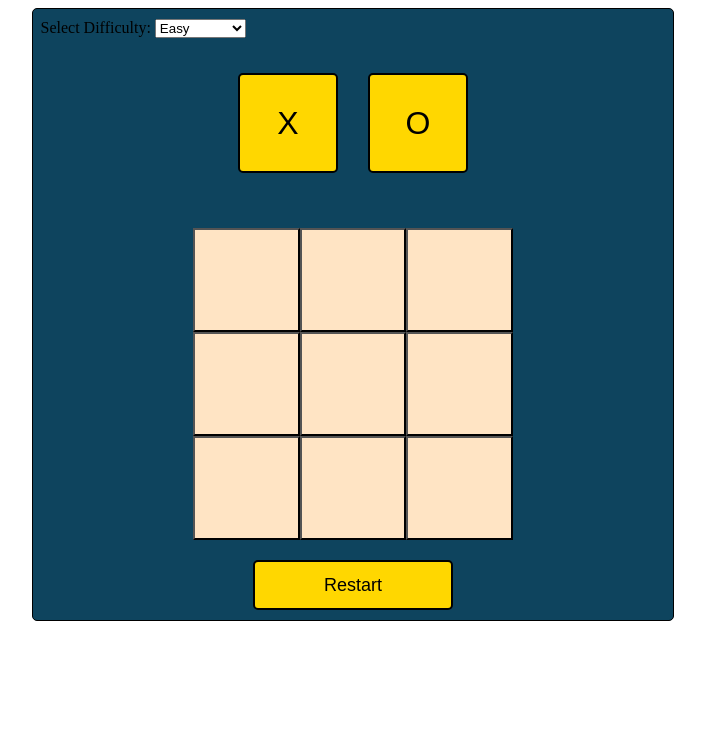
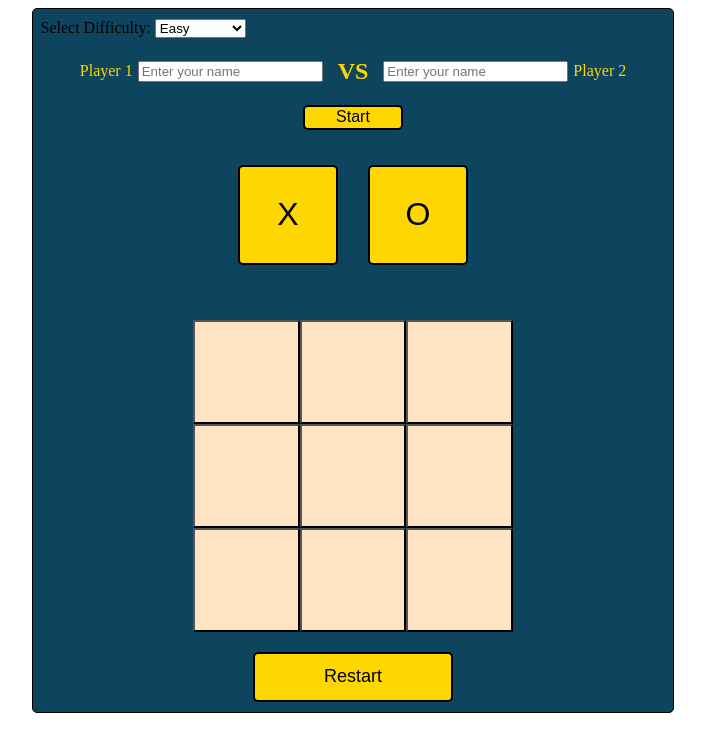
Before and after one commit to EjembiEmmanuel/tic-tac-toe, a plain HTML site: page index.html in a window 1280 px wide. Shown: the whole page, without its empty margins (287-992 px from the left). Drawn offline with Linux system fonts and the light colour scheme.

Commit message:
* Added labels and input fields for players to enter their names
* Added button to start the game

* Styled the labels, input fields and start button

```diff
--- a/index.html
+++ b/index.html
@@ -21,6 +21,20 @@
                 <option value="hard">Hard</option>
                 <option value="unbeatable">Unbeatable</option>
             </select>
+        </div>
+
+        <div class="players">
+            <label for="player1">Player 1</label>
+            <input id="player1" type="text" placeholder="Enter your name">
+
+            <h2>VS</h2>
+
+            <input type="text" placeholder="Enter your name">
+            <label id="player2" for="player1">Player 2</label>
+        </div>
+
+        <div class="start">
+            <button>Start</button>
         </div>
 
         <div class="letter">
--- a/styles.css
+++ b/styles.css
@@ -44,7 +44,7 @@ body {
 .container {
     background-color: rgb(14, 68, 94);
     width: 50vw;
-    /* height: 50vh; */
+    /* min-width: 50vw; */
     display: flex;
     flex: 1;
     flex-direction: column;
@@ -59,6 +59,36 @@ body {
     align-content: flex-start;
     padding-left: 15px;
     padding-top: 10px;
+}
+
+.container .players {
+    display: flex;
+    flex-direction: row;
+    align-items: center;
+    color: gold;
+}
+
+.container .players label {
+    margin: 5px;
+}
+
+.container .players h2 {
+    margin-right: 15px;
+    margin-left: 15px;
+}
+
+.container .start button {
+    background-color: gold;
+    width: 100px;
+    height: 25px;
+    font-size: 16px;
+    border: 2px solid black;
+    border-radius: 5px;
+}
+
+.container .start button:hover {
+    background-color: rgb(255, 236, 126);
+    transition: 0.5s;
 }
 
 .container .letter {
```
